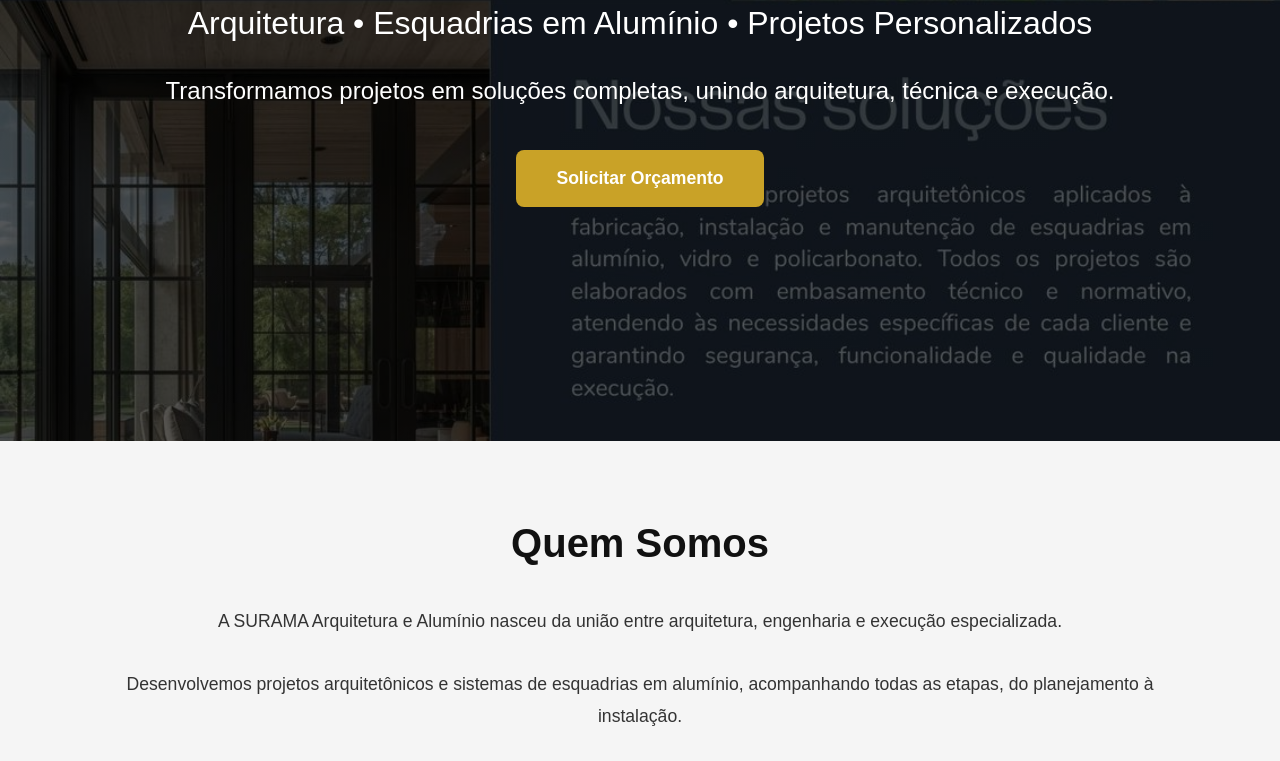
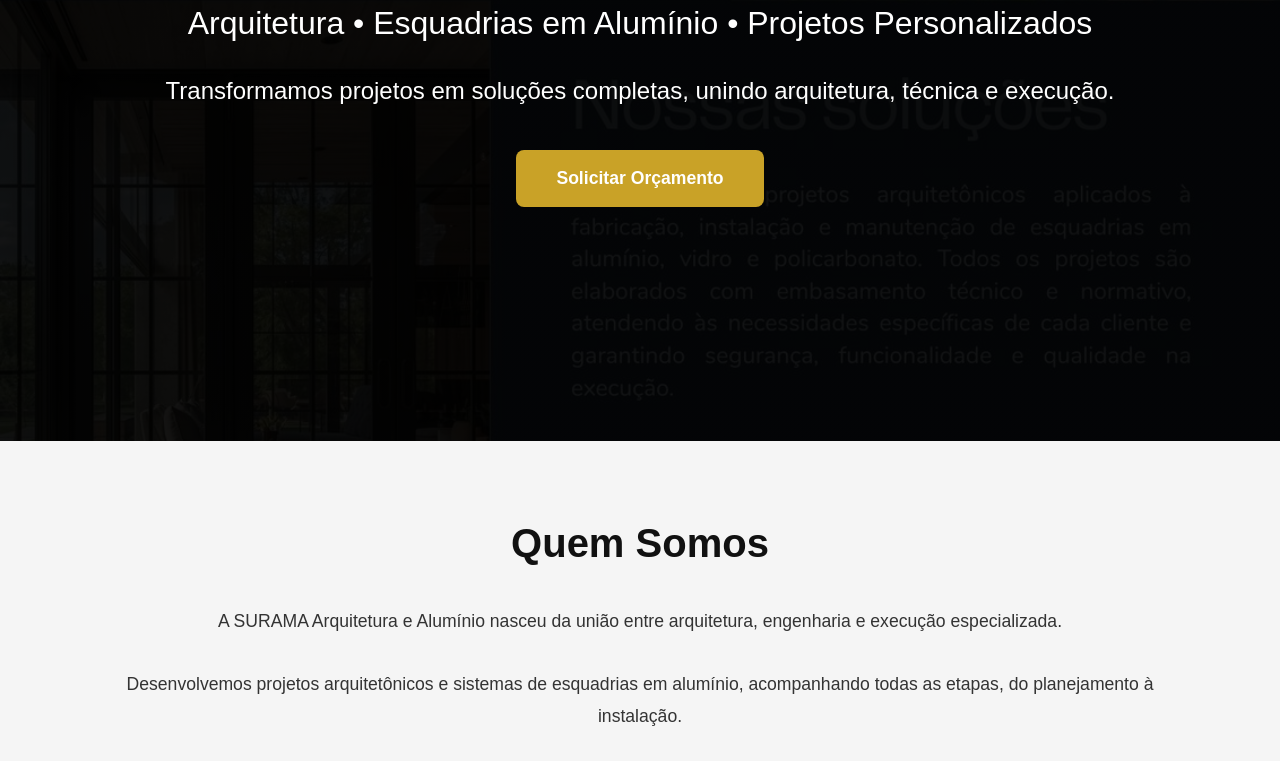
Before and after one commit to suramaprojetos-rgb/SURAMA-, a plain HTML site: page index.html in a window 1280 px wide. Shown: the part 359-1120 px from the top of the page. Drawn offline with Linux system fonts and the light colour scheme.

Commit message:
Update index.html

```diff
--- a/index.html
+++ b/index.html
@@ -28,7 +28,7 @@
 
 header{
     background:
-    linear-gradient(rgba(0,0,0,.65),rgba(0,0,0,.65)),
+    linear-gradient(rgba(0,0,0,.92),rgba(0,0,0,.92)),
     url('WhatsApp Image 2026-06-08 at 09.30.35.jpeg');
 
     background-size:cover;
```
